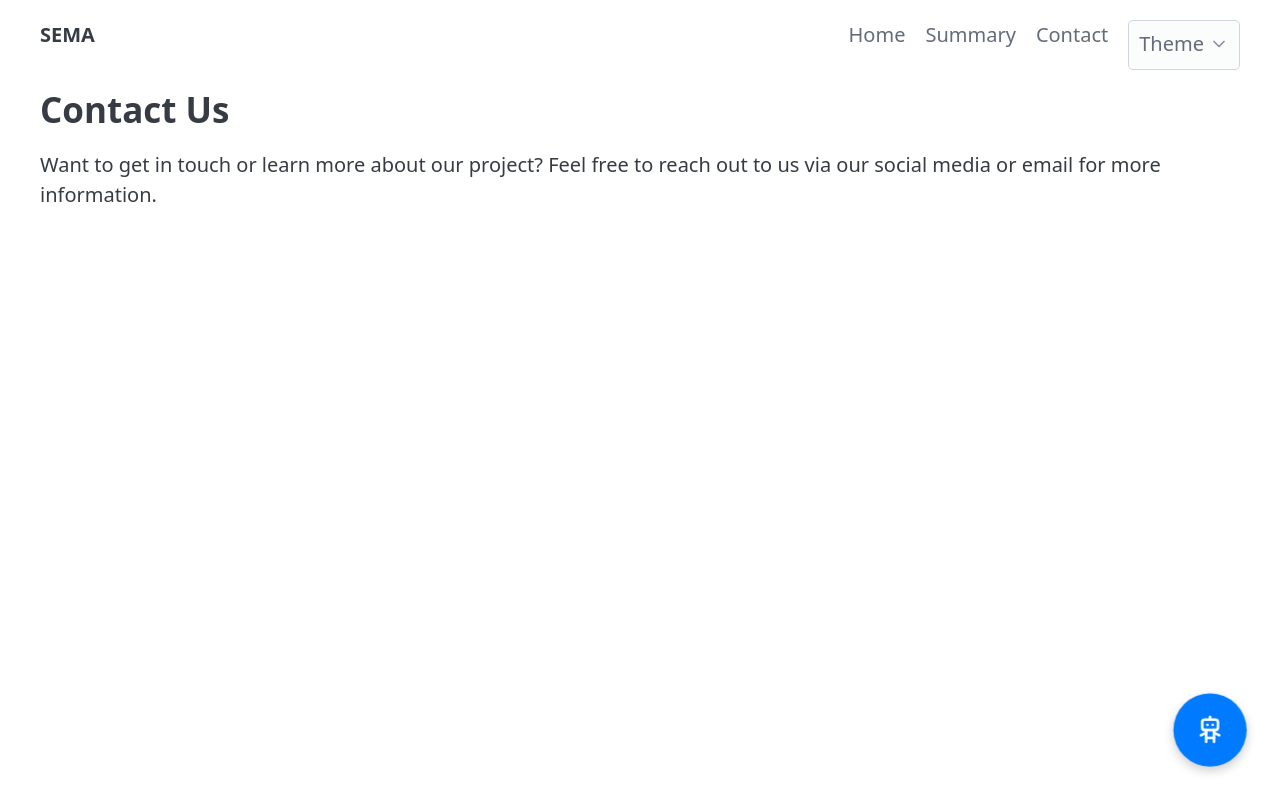
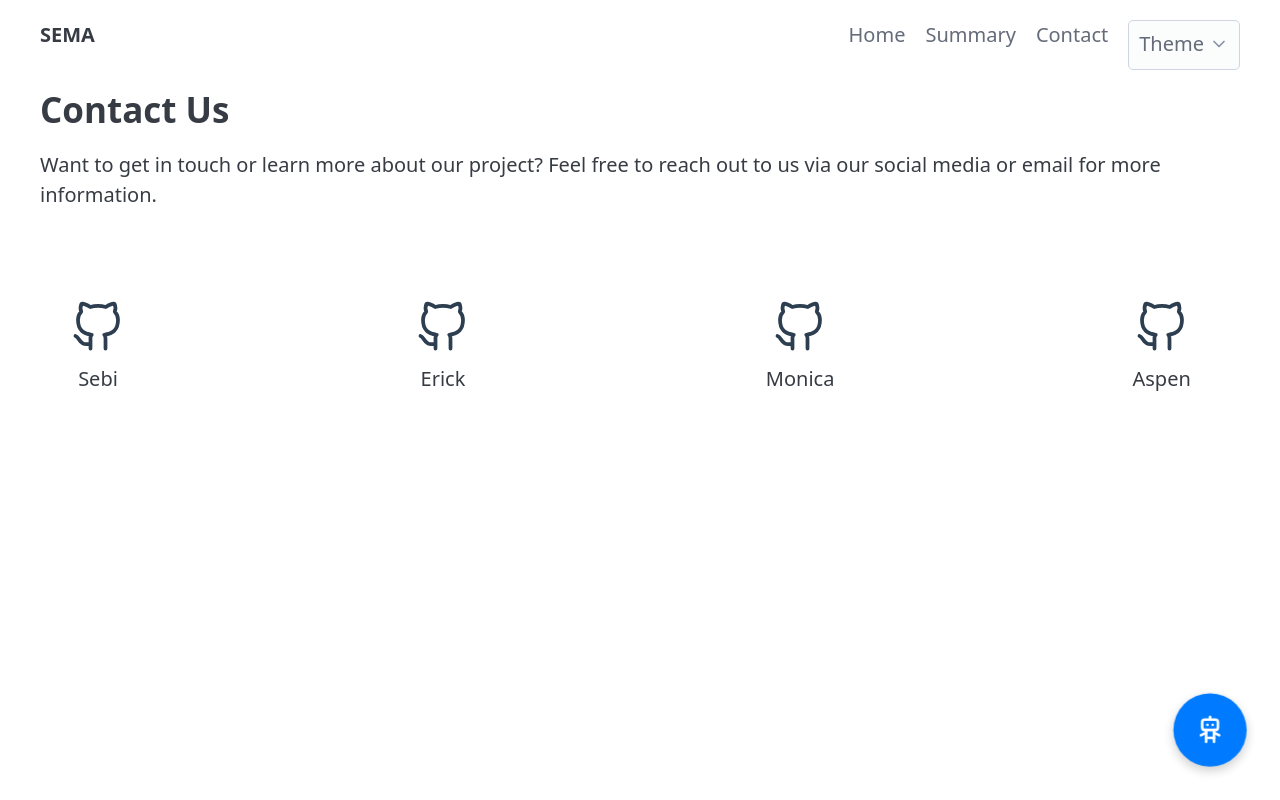
Before and after one commit to sebilune/plutohacks-2024, a React (Vite) app: page /contact in a window 1280 px wide. Built offline with nearby package versions, Linux system fonts and the light colour scheme.

Commit message:
feat: github links for team members

```diff
--- a/src/pages/Contact.jsx
+++ b/src/pages/Contact.jsx
@@ -1,5 +1,8 @@
+import github from "../assets/img/png/github.svg";
+
 function Contact() {
   return (
+    <>
       <footer>
         <section id="contact">
           <h2>Contact Us</h2>
@@ -7,8 +10,66 @@ function Contact() {
             Want to get in touch or learn more about our project? Feel free to
             reach out to us via our social media or email for more information.
           </p>
+          <div className="grid github-container">
+            <div className="github-item">
+              <div className="git-name">
+                <p className="github-name">sebilune</p>
+              </div>
+              <a
+                href="https://github.com/sebilune"
+                target="_blank"
+                className="github-logo"
+              >
+                <img src={github} alt="GitHub Logo" />
+              </a>
+              <p>Sebi</p>
+            </div>
+
+            <div className="github-item">
+              <div className="git-name">
+                <p className="github-name">erickferpinedo</p>
+              </div>
+              <a
+                href="https://github.com/Erickferpinedo"
+                target="_blank"
+                className="github-logo"
+              >
+                <img src={github} alt="GitHub Logo" />
+              </a>
+              <p>Erick</p>
+            </div>
+
+            <div className="github-item">
+              <div className="git-name">
+                <p className="github-name">monicaalyssa</p>
+              </div>
+              <a
+                href="https://github.com/monicaalyssa"
+                target="_blank"
+                className="github-logo"
+              >
+                <img src={github} alt="GitHub Logo" />
+              </a>
+              <p>Monica</p>
+            </div>
+
+            <div className="github-item">
+              <div className="git-name">
+                <p className="github-name">legacyhardware</p>
+              </div>
+              <a
+                href="https://github.com/legacyhardware"
+                target="_blank"
+                className="github-logo"
+              >
+                <img src={github} alt="GitHub Logo" />
+              </a>
+              <p>Aspen</p>
+            </div>
+          </div>
         </section>
       </footer>
+    </>
   );
 }
 
--- /dev/null
+++ b/src/scss/components/_github.scss
@@ -0,0 +1,69 @@
+.github-container {
+  display: flex;
+  justify-content: space-between;
+  padding: 20px;
+}
+
+.git-name {
+  visibility: hidden;
+  border-radius: 5px;
+  padding: 5px;
+  border: 1px solid rgba(128, 128, 128, 0.331);
+  margin-bottom: 5px;
+}
+
+.github-name {
+  margin: 0;
+  font-size: 14px;
+}
+
+.github-item {
+  display: flex;
+  flex-direction: column;
+  align-items: center;
+}
+
+.github-item:hover .git-name {
+  visibility: visible;
+  border-radius: 5px;
+  padding: 5px;
+  border: 1px solid rgba(128, 128, 128, 0.331);
+  animation: pop-in 0.5s forwards;
+}
+
+@keyframes pop-in {
+  0% {
+    transform: scale(0);
+    opacity: 0;
+  }
+  100% {
+    transform: scale(1);
+    opacity: 1;
+  }
+}
+
+.github-logo {
+  position: relative;
+  display: inline-block;
+  transition: transform 0.3s;
+  margin: 8px;
+  overflow: visible;
+}
+
+.github-logo img {
+  width: 60px;
+}
+
+.github-logo:hover {
+  transform: scale(1.2);
+  background: radial-gradient(
+    circle,
+    rgba(198, 95, 155, 0.05) 0%,
+    rgba(106, 90, 205, 0.1) 20%,
+    rgba(255, 105, 105, 0) 80%
+  );
+}
+
+.github-logo:hover::before {
+  opacity: 0.7;
+}
--- a/src/scss/index.scss
+++ b/src/scss/index.scss
@@ -7,6 +7,7 @@
 @use "components/animations";
 @use "components/media";
 @use "components/typography";
+@use "components/github";
 
 // Layout
 @use "layout/layout";
```
Also changed, not shown: src/assets/img/png/github.svg (added). Lines whose indentation alone changed are shown as unchanged.
